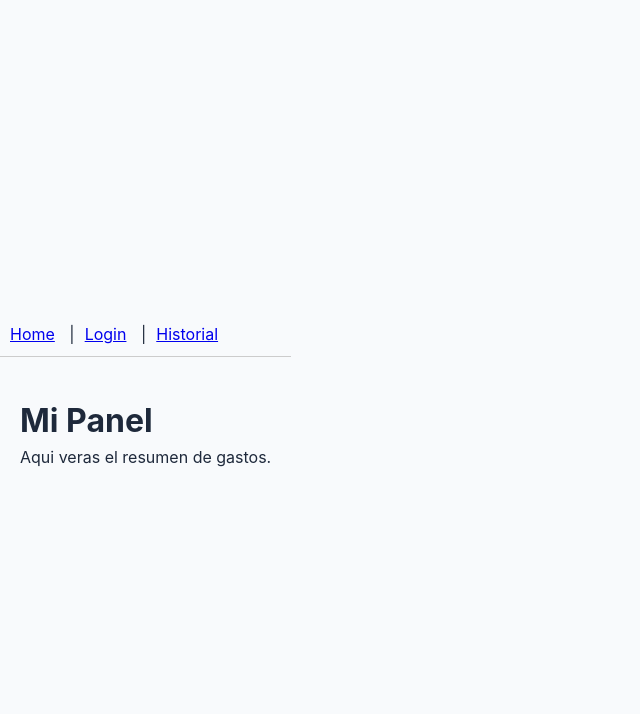
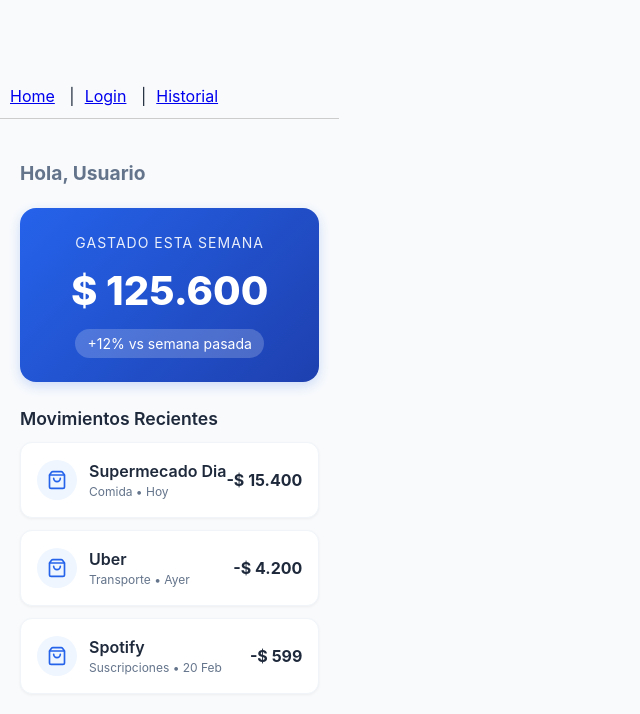
Before and after one commit to ivanvallejoss/smartexpense, a React app in the folder frontend/: page / in a window 1280 px wide. Shown: the top 714 px of the page, without its empty margins (0-640 px from the left). Built offline with nearby package versions, Linux system fonts and the light colour scheme; the HTML template or start-up script is replaced by a standard one.

Commit message:
feat(ui): add dashboard components HeroBalance and TransactionItem with css modules

```diff
--- /dev/null
+++ b/frontend/src/components/dashboard/HeroBalance.module.css
@@ -0,0 +1,32 @@
+.container {
+  background: linear-gradient(135deg, var(--primary), #1e40af); /* Un degradado azul */
+  color: white;
+  padding: 1.5rem;
+  border-radius: 16px;
+  box-shadow: 0 4px 12px rgba(37, 99, 235, 0.2);
+  margin-bottom: 1.5rem;
+  text-align: center;
+}
+
+.label {
+  font-size: 0.875rem;
+  opacity: 0.9;
+  text-transform: uppercase;
+  letter-spacing: 1px;
+  margin-bottom: 0.5rem;
+}
+
+.amount {
+  font-size: 2.5rem;
+  font-weight: 800;
+  margin: 0;
+}
+
+.trend {
+  font-size: 0.875rem;
+  margin-top: 0.5rem;
+  display: inline-block;
+  background: rgba(255, 255, 255, 0.2);
+  padding: 4px 12px;
+  border-radius: 20px;
+}
--- /dev/null
+++ b/frontend/src/components/dashboard/HeroBalance.tsx
@@ -0,0 +1,24 @@
+import styles from './HeroBalance.module.css';
+
+// Definimos los tipos de datos que acepta este componente (TypeScript)
+interface HeroBalanceProps {
+  total: number;
+  label?: string; // El signo ? significa que es opcional
+}
+
+export default function HeroBalance({ total, label = "Gastado esta semana" }: HeroBalanceProps) {
+  // Formateador de moneda (para que ponga el $)
+  const formattedTotal = new Intl.NumberFormat('es-AR', {
+    style: 'currency',
+    currency: 'ARS',
+    maximumFractionDigits: 0
+  }).format(total);
+
+  return (
+    <div className={styles.container}>
+      <div className={styles.label}>{label}</div>
+      <h2 className={styles.amount}>{formattedTotal}</h2>
+      <span className={styles.trend}>+12% vs semana pasada</span>
+    </div>
+  );
+}
--- /dev/null
+++ b/frontend/src/components/dashboard/TransactionItem.module.css
@@ -0,0 +1,49 @@
+.card {
+  display: flex;
+  justify-content: space-between;
+  align-items: center;
+  background-color: white;
+  padding: 1rem;
+  border-radius: 12px;
+  margin-bottom: 0.75rem;
+  box-shadow: 0 1px 3px rgba(0,0,0,0.05); /* Sombra sutil */
+  border: 1px solid #f1f5f9;
+}
+
+.left {
+  display: flex;
+  align-items: center;
+  gap: 12px;
+}
+
+.icon {
+  width: 40px;
+  height: 40px;
+  background-color: #eff6ff;
+  color: var(--primary);
+  border-radius: 50%;
+  display: flex;
+  align-items: center;
+  justify-content: center;
+}
+
+.details {
+  display: flex;
+  flex-direction: column;
+}
+
+.merchant {
+  font-weight: 600;
+  color: var(--text-primary);
+  font-size: 1rem;
+}
+
+.category {
+  font-size: 0.75rem;
+  color: var(--text-secondary);
+}
+
+.amount {
+  font-weight: 700;
+  color: var(--text-primary);
+}
--- /dev/null
+++ b/frontend/src/components/dashboard/TransactionItem.tsx
@@ -0,0 +1,32 @@
+import { ShoppingBag } from 'lucide-react'; // Icono genérico por ahora
+import styles from './TransactionItem.module.css';
+
+interface TransactionItemProps {
+  merchant: string;
+  amount: number;
+  category: string;
+  date: string;
+}
+
+export default function TransactionItem({ merchant, amount, category, date }: TransactionItemProps) {
+    const formattedAmount = new Intl.NumberFormat('es-AR', {
+        style: 'currency',
+        currency: 'ARS',
+        maximumFractionDigits: 0
+      }).format(amount);
+
+  return (
+    <div className={styles.card}>
+      <div className={styles.left}>
+        <div className={styles.icon}>
+          <ShoppingBag size={20} />
+        </div>
+        <div className={styles.details}>
+          <span className={styles.merchant}>{merchant}</span>
+          <span className={styles.category}>{category} • {date}</span>
+        </div>
+      </div>
+      <span className={styles.amount}>-{formattedAmount}</span>
+    </div>
+  );
+}
--- a/frontend/src/pages/Dashboard.tsx
+++ b/frontend/src/pages/Dashboard.tsx
@@ -1,8 +1,37 @@
+import HeroBalance from "../components/dashboard/HeroBalance";
+import TransactionItem from "../components/dashboard/TransactionItem";
+
+// Datos de prueba (Luego vendran de la API de Django)
+const MOCK_TRANSACTION = [
+    {id: 1, merchant: "Supermecado Dia", amount: 15400, category: "Comida", date: "Hoy"},
+    {id: 2, merchant: "Uber", amount: 4200, category: "Transporte", date: "Ayer"},
+    {id: 3, merchant: "Spotify", amount: 599, category: "Suscripciones", date: "20 Feb"},
+];
+
+
 export default function Dashboard(){
     return (
-        <div style={{ padding: '20px' }}>
-            <h1>Mi Panel</h1>
-            <p>Aqui veras el resumen de gastos.</p>
+        <div style={{ padding: '20px', maxWidth: '480px', margin: '0 auto' }}>
+            <header style={{ marginBottom: '20px' }}>
+                <h1 style={{ fontSize: '1.2rem', color: 'var(--text-secondary)'}}>Hola, Usuario</h1>
+            </header>
+            <HeroBalance total={125600}/>
+            <h3 style={{ margin: '20px 0 10px', fontSize: '1.1rem', fontWeight: 600 }}>
+                Movimientos Recientes
+            </h3>
+
+            <div className="list-container">
+                {MOCK_TRANSACTION.map(tx => (
+                    <TransactionItem
+                    key={tx.id}
+                    merchant={tx.merchant}
+                    amount={tx.amount}
+                    category={tx.category}
+                    date={tx.date}
+                    />
+                ))}
+            </div>
+
         </div>
     );
 }
```
